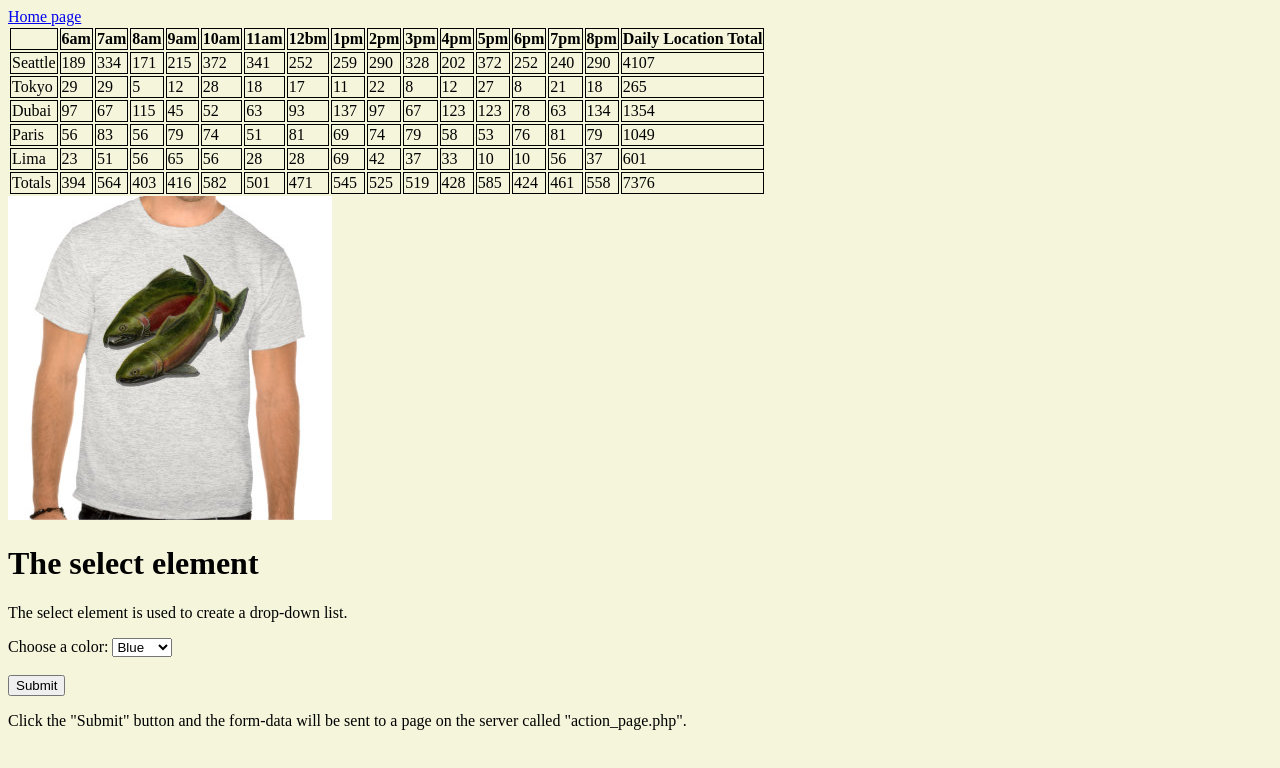
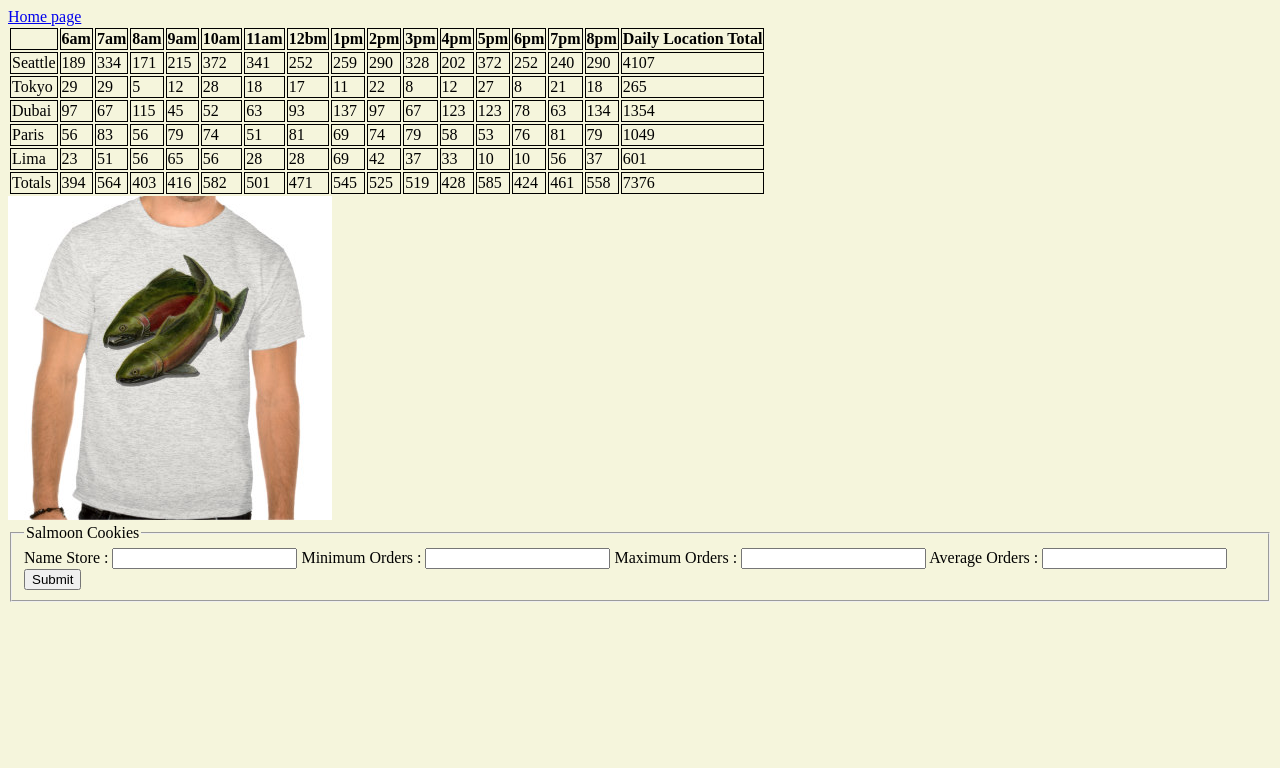
Before and after one commit to AHMADQURAAN97/cookie-stand, a plain HTML site: page sales.html in a window 1280 px wide. Drawn offline with Linux system fonts and the light colour scheme.

Commit message:
add forms

```diff
--- a/app.js
+++ b/app.js
@@ -182,8 +182,22 @@ Location.prototype.render = function () {
 
 
 
+ let myForm =document.getElementById('myForm');
+ myForm.addEventListener('submit',addlocation);
+
+ function addlocation(event){
+  event.preventDefault();
 
 
+  let name = event.terget.name.value;
+  let mincus = event.terget.mincus.value;
+  let maxcus = event.terget.maxcus.value;
+  let avgcookiescustomer = event.terget.avgcookiescustomer.value;
+
+  let newLoc =new Location(name,mincus,maxcus,avgcookiescustomer)
+  newLoc.render();
+
+ }
 
 
 
--- a/sales.html
+++ b/sales.html
@@ -38,40 +38,29 @@ border: 1px solid;
 
 <img src="fish.jpg" alt="cookies" >
 
-<h1>The select element</h1>
+<form action="" id="myForm">
+<fieldset>
+<legend> Salmoon Cookies </legend>
 
-<p>The select element is used to create a drop-down list.</p>
+<label for="name"> Name Store : </label>
+<input type="text" id="name" name="name"/>
 
-<form action="/action_page.php">
-  <label for="colors">Choose a color:</label>
-  <select name="colors" id="colors">
-    <option value="blue">Blue</option>
-    <option value="green">Green</option>
-    <option value="red">Red</option>
+<label for="mincus"> Minimum Orders : </label>
+<input type="Number" id="mincus" name="mincus"/>
 
-  </select>
-  <br><br>
-  <input type="submit" value="Submit">
-</form>
-
-<p>Click the "Submit" button and the form-data will be sent to a page on the
-server called "action_page.php".</p>
+<label for="maxcus"> Maximum Orders : </label>
+<input type="Number" id="maxcus" name="maxcus"/>
 
 
+<label for="avgcookiescustomer"> Average Orders : </label>
+<input type="Number" id="avgcookiescustomer" name="avgcookiescustomer"/>
 
 
+<input type="submit"/>
 
 
-
-
-
-
-
-
-
-
-
-
+</fieldset>
+</form>
 </main>
 
 
```
Also changed, not shown: form.html (added, +23 -0 lines).
